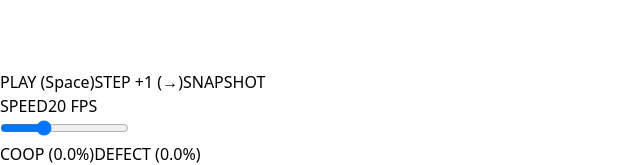
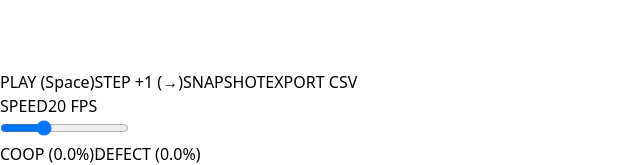
Before and after one commit to daidanlu/evolutio, a React (Vite) app: page / in a window 1280 px wide. Shown: the part 1962-2127 px from the top of the page, without its empty margins (0-640 px from the left). Built offline with nearby package versions, Linux system fonts and the light colour scheme.

Commit message:
feat(analytics): implement empirical telemetry logger and CSV data export for macroscopic phase-transition analysi

```diff
--- a/src/SpatialCanvas.tsx
+++ b/src/SpatialCanvas.tsx
@@ -30,6 +30,9 @@ export const SpatialCanvas: React.FC<SpatialCanvasProps> = ({ width, height, tri
 
     // Concurrency Lock: Prevents asynchronous invoke stack overflow during high FPS rendering
     const isProcessingRef = useRef<boolean>(false);
+
+    // Empirical Telemetry Logger: Silently records metrics per generation for CSV export
+    const telemetryLogRef = useRef<Array<{ gen: number, coop: string, defect: string, vol: string, cluster: string }>>([]);
 
     const renderDataToCanvas = (rawData: Uint8Array) => {
         const canvas = canvasRef.current;
@@ -113,6 +116,19 @@ export const SpatialCanvas: React.FC<SpatialCanvasProps> = ({ width, height, tri
 
         // Store current frame state for temporal comparison in the next generation
         prevDataRef.current = new Uint8Array(rawData);
+
+        // Record Empirical Data silently
+        const totalCells = width * height;
+        const bp = ((blueCount / totalCells) * 100).toFixed(1);
+        const rp = ((redCount / totalCells) * 100).toFixed(1);
+
+        telemetryLogRef.current.push({
+            gen: telemetryLogRef.current.length,
+            coop: bp,
+            defect: rp,
+            vol: volPercent,
+            cluster: clusteringPercent
+        });
     };
 
     const handlePaint = async (e: React.MouseEvent<HTMLCanvasElement>) => {
@@ -158,6 +174,7 @@ export const SpatialCanvas: React.FC<SpatialCanvasProps> = ({ width, height, tri
                 brushSize: Math.max(width, height) * 2
             });
             prevDataRef.current = null;
+            telemetryLogRef.current = []; // Reset telemetry log
             setGeneration(0);
             renderDataToCanvas(rawData);
         } catch (error) {
@@ -179,6 +196,7 @@ export const SpatialCanvas: React.FC<SpatialCanvasProps> = ({ width, height, tri
                 brushSize: 1
             });
             prevDataRef.current = null;
+            telemetryLogRef.current = []; // Reset telemetry log
             setGeneration(0);
             renderDataToCanvas(rawData);
         } catch (error) {
@@ -195,6 +213,7 @@ export const SpatialCanvas: React.FC<SpatialCanvasProps> = ({ width, height, tri
         setIsESS(false);
         prevDataRef.current = null;
         isProcessingRef.current = false;
+        telemetryLogRef.current = []; // Reset telemetry log on new trigger
 
         const initGrid = async () => {
             try {
@@ -313,6 +332,26 @@ export const SpatialCanvas: React.FC<SpatialCanvasProps> = ({ width, height, tri
         setTimeout(() => setShowSaved(false), 2000);
     };
 
+    // Export Telemetry Data to CSV
+    const exportTelemetryCSV = () => {
+        if (telemetryLogRef.current.length === 0) return;
+
+        let csvContent = "data:text/csv;charset=utf-8,";
+        csvContent += "Generation,Coop_Percent,Defect_Percent,Volatility,Clustering\n"; // CSV Header
+
+        telemetryLogRef.current.forEach(row => {
+            csvContent += `${row.gen},${row.coop},${row.defect},${row.vol},${row.cluster}\n`;
+        });
+
+        const encodedUri = encodeURI(csvContent);
+        const link = document.createElement("a");
+        link.setAttribute("href", encodedUri);
+        link.setAttribute("download", `evolutio_telemetry_gen${generation}.csv`);
+        document.body.appendChild(link);
+        link.click();
+        document.body.removeChild(link);
+    };
+
     // Dynamic Reactor Aura: Computes canvas box-shadow luminescence based on kinetic volatility
     const volNum = parseFloat(volatility);
     let canvasGlow = "shadow-[0_0_15px_rgba(0,0,0,0.5)] border-gray-600";
@@ -428,14 +467,17 @@ export const SpatialCanvas: React.FC<SpatialCanvasProps> = ({ width, height, tri
                 </button>
                 <button
                     onClick={downloadSnapshot}
-                    disabled={showSaved}
-                    className={`px-4 py-1 text-sm font-bold border rounded transition-all duration-300 ${showSaved
-                        ? "text-green-400 border-green-500 bg-green-900/30 shadow-[0_0_10px_rgba(34,197,94,0.5)]"
-                        : "text-sky-400 border-sky-800 hover:bg-sky-900/30"
-                        }`}
+                    className="px-4 py-1 text-sm font-bold border rounded transition-all duration-300 text-sky-400 border-sky-800 hover:bg-sky-900/30"
                 >
-                    {showSaved ? "SAVED!" : "SNAPSHOT"}
+                    SNAPSHOT
                 </button>
+                <button
+                    onClick={exportTelemetryCSV}
+                    className="px-4 py-1 text-sm font-bold text-emerald-400 border border-emerald-800 rounded hover:bg-emerald-900/30 transition-all duration-300"
+                >
+                    EXPORT CSV
+                </button>
+
                 <div className="flex flex-col ml-2 pl-4 border-l border-gray-700">
                     <div className="flex justify-between items-center w-full mb-1">
                         <span className="text-[10px] font-bold text-gray-400 tracking-wider">SPEED</span>
```
